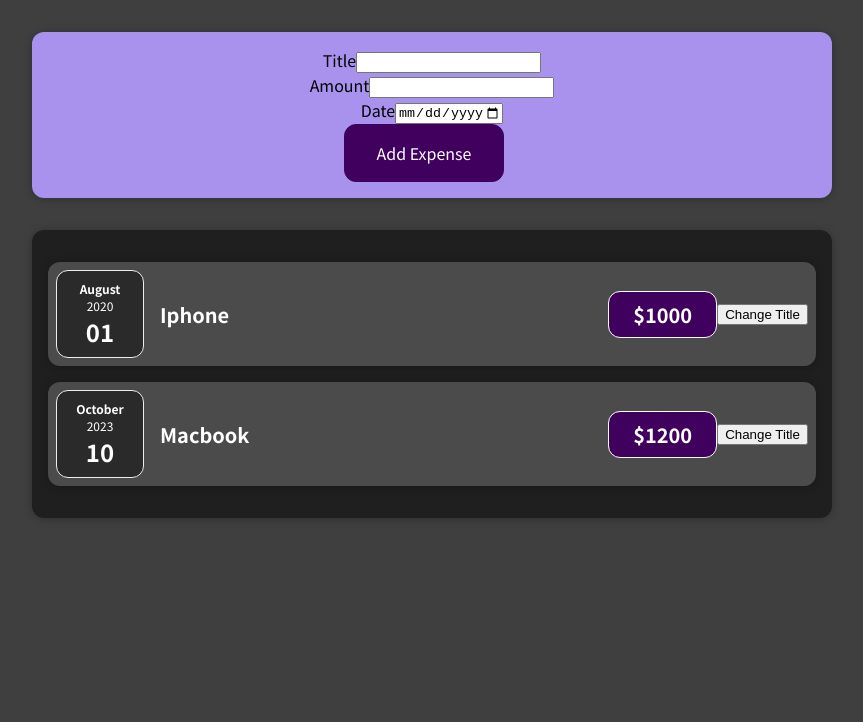
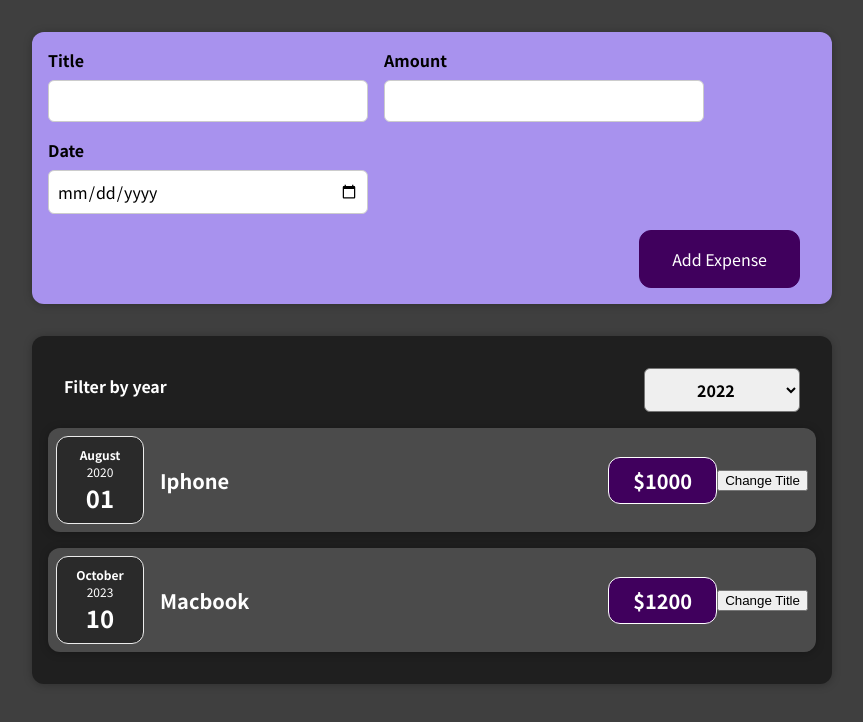
Before and after one commit to Saijeet7/react-starter, a React (Create React App) app: page / in a window 1280 px wide. Shown: the top 722 px of the page, without its empty margins (208-1071 px from the left). Built offline with nearby package versions, Linux system fonts and the light colour scheme.

Commit message:
Complete : Expenses filter

```diff
--- a/src/App.js
+++ b/src/App.js
@@ -17,9 +17,14 @@ const App = () => {
       date: new Date(2023, 9, 10),
     },
   ];
+
+  const addExpenseHandler = (expense) =>{
+    console.log("In App.js");
+    console.log(expense);
+  }
   return (
     <div>
-      <NewExpense />
+      <NewExpense onAddExpense ={addExpenseHandler}/>
       <Expenses item={expenses} />
     </div>
   );
--- a/src/components/Expenses/Expenses.jsx
+++ b/src/components/Expenses/Expenses.jsx
@@ -1,11 +1,19 @@
-import React from "react";
+import React, { useState } from "react";
 import ExpenseItem from "./ExpenseItem";
 import "./Expenses.css";
 import Card from "../UI/Card";
+import ExpensesFilter from "./ExpensesFilter";
 
 const Expenses = (props) => {
+  const [filterYear, setFilterYear] = useState("2023");
+  const filterChangeHandler = (selectedYear) => {
+    setFilterYear(selectedYear);
+  };
+
   return (
+    <div>
       <Card className="expenses">
+        <ExpensesFilter selected={filterYear} onChangeFilter={filterChangeHandler} />
         <ExpenseItem
           title={props.item[0].title}
           amount={props.item[0].amount}
@@ -17,6 +25,7 @@ const Expenses = (props) => {
           date={props.item[1].date}
         />
       </Card>
+    </div>
   );
 };
 
--- /dev/null
+++ b/src/components/Expenses/ExpensesFilter.css
@@ -0,0 +1,24 @@
+.expenses-filter {
+  color: white;
+  padding: 0 1rem;
+}
+
+.expenses-filter__control {
+  display: flex;
+  width: 100%;
+  align-items: center;
+  justify-content: space-between;
+  margin: 1rem 0;
+}
+
+.expenses-filter label {
+  font-weight: bold;
+  margin-bottom: 0.5rem;
+}
+
+.expenses-filter select {
+  font: inherit;
+  padding: 0.5rem 3rem;
+  font-weight: bold;
+  border-radius: 6px;
+}
--- /dev/null
+++ b/src/components/Expenses/ExpensesFilter.jsx
@@ -0,0 +1,25 @@
+import React from "react";
+
+import "./ExpensesFilter.css";
+
+const ExpensesFilter = (props) => {
+  const dropdownChangeHandler = (event) => {
+    props.onChangeFilter(event.target.value);
+    console.log(event.target.value);
+  };
+  return (
+    <div className="expenses-filter">
+      <div className="expenses-filter__control">
+        <label>Filter by year</label>
+        <select value={props.selected} onChange={dropdownChangeHandler}>
+          <option value="2022">2022</option>
+          <option value="2021">2021</option>
+          <option value="2020">2020</option>
+          <option value="2019">2019</option>
+        </select>
+      </div>
+    </div>
+  );
+};
+
+export default ExpensesFilter;
--- a/src/components/NewExpense/ExpenseForm.css
+++ b/src/components/NewExpense/ExpenseForm.css
@@ -0,0 +1,26 @@
+.new-expense__controls {
+  display: flex;
+  flex-wrap: wrap;
+  gap: 1rem;
+  margin-bottom: 1rem;
+  text-align: left;
+}
+
+.new-expense__control label {
+  font-weight: bold;
+  margin-bottom: 0.5rem;
+  display: block;
+}
+
+.new-expense__control input {
+  font: inherit;
+  padding: 0.5rem;
+  border-radius: 6px;
+  border: 1px solid #ccc;
+  width: 20rem;
+  max-width: 100%;
+}
+
+.new-expense__actions {
+  text-align: right;
+}
--- a/src/components/NewExpense/ExpenseForm.jsx
+++ b/src/components/NewExpense/ExpenseForm.jsx
@@ -1,21 +1,67 @@
-import React from "react";
+import React, { useState } from "react";
 import "./ExpenseForm.css";
 
-const ExpenseForm = () => {
+const ExpenseForm = (props) => {
+  const [enteredTitle, setEnteredTitle] = useState("");
+  const [enteredAmount, setEnteredAmount] = useState("");
+  const [enteredDate, setEnteredDate] = useState("");
+
+  const titleChangeHandler = (event) => {
+    setEnteredTitle(event.target.value);
+  };
+
+  const amountChnageHandler = (event) => {
+    setEnteredAmount(event.target.value);
+  };
+
+  const dateChangeHandler = (event) => {
+    setEnteredDate(event.target.value);
+  };
+
+  const submitHandler = (event) => {
+    event.preventDefault();
+    const expenseData = {
+      title: enteredTitle,
+      amount: enteredAmount,
+      date: new Date(enteredDate),
+    };
+
+    props.onSaveExpenseData(expenseData);
+    setEnteredTitle("");
+    setEnteredAmount("");
+    setEnteredDate("");
+  };
+
   return (
-    <form>
+    <form onSubmit={submitHandler}>
       <div className="new-expense__controls">
         <div className="new-expense__control">
           <label>Title</label>
-          <input type="text" />
+          <input
+            type="text"
+            onChange={titleChangeHandler}
+            value={enteredTitle}
+          />
         </div>
         <div className="new-expense__control">
           <label>Amount</label>
-          <input type="text" min="0.01" step="0.01" />
+          <input
+            type="text"
+            min="0.01"
+            step="0.01"
+            onChange={amountChnageHandler}
+            value={enteredAmount}
+          />
         </div>
         <div className="new-expense__control">
           <label>Date</label>
-          <input type="date" min="2020-09-09" max="2023-09-09" />
+          <input
+            type="date"
+            min="2020-09-09"
+            max="2023-09-09"
+            onChange={dateChangeHandler}
+            value={enteredDate}
+          />
         </div>
       </div>
       <div className="new-expense__actions">
--- a/src/components/NewExpense/NewExpense.jsx
+++ b/src/components/NewExpense/NewExpense.jsx
@@ -2,10 +2,18 @@ import React from "react";
 import "./NewExpense.css";
 import ExpenseForm from "./ExpenseForm";
 
-const NewExpense = () => {
+const NewExpense = (props) => {
+  const saveExpenseDataHandler = (enteredExpenseData) => {
+    const expenseData = {
+      ...enteredExpenseData,
+      id: Math.random().toString(),
+    };
+    console.log(expenseData);
+    props.onAddExpense(expenseData);
+  };
   return (
     <div className="new-expense">
-      <ExpenseForm />
+      <ExpenseForm onSaveExpenseData={saveExpenseDataHandler} />
     </div>
   );
 };
```
Lines whose indentation alone changed are shown as unchanged.
